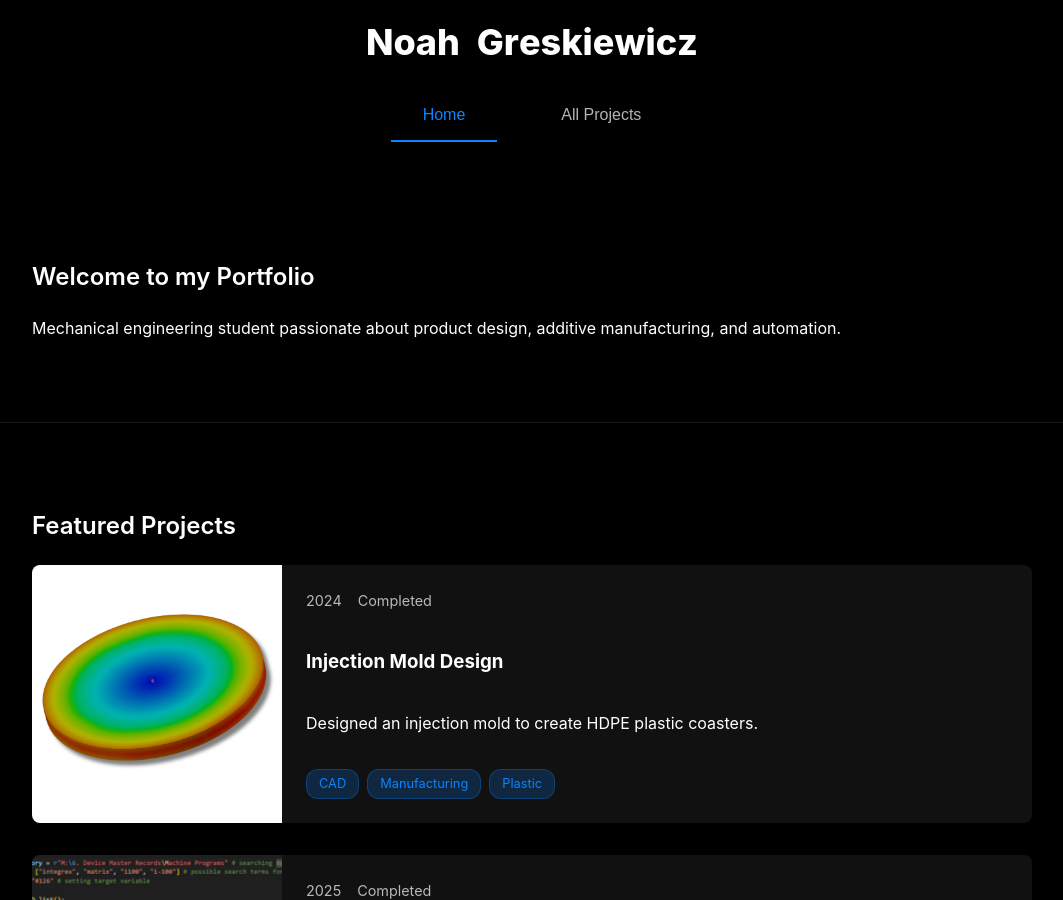
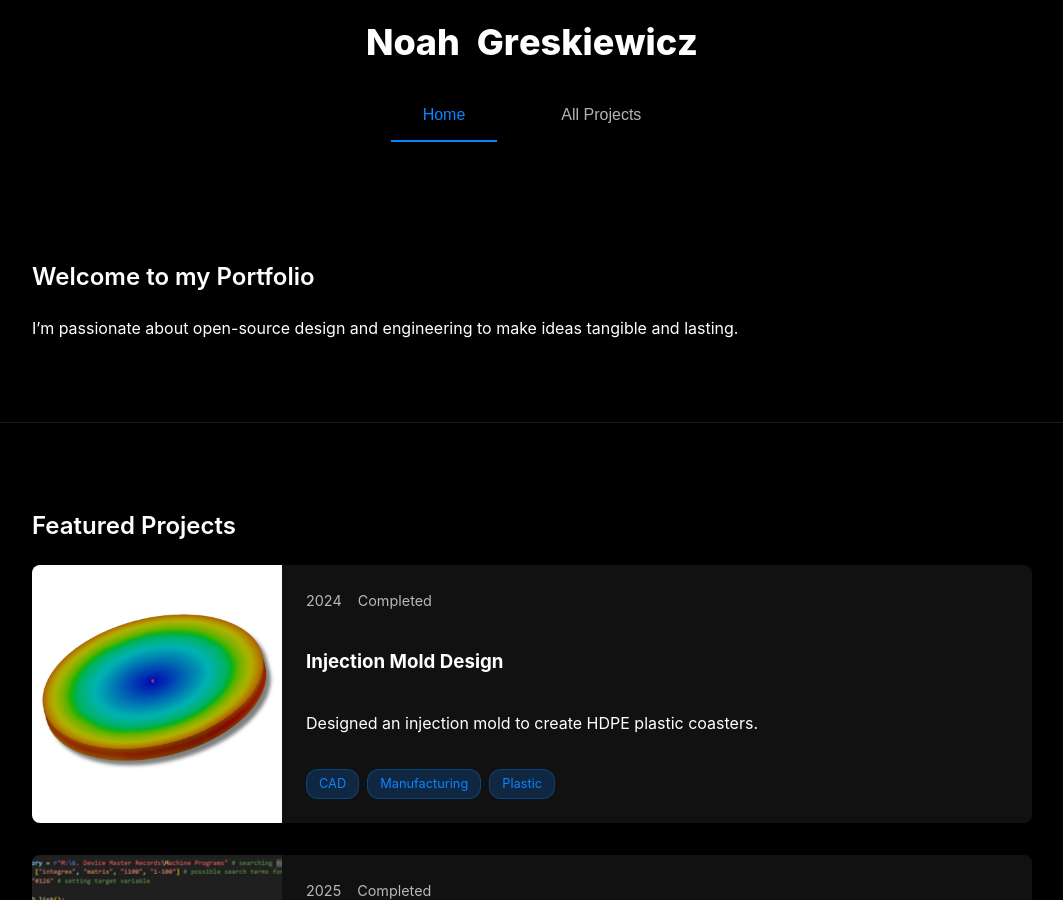
Before and after one commit to ngreskie/ngreskie.github.io, a Jekyll site: the page built from index.md, in a window 1280 px wide and 900 px high. Shown: the whole window, without its empty margins (108-1171 px from the left). Built offline with Jekyll 4.4.1, drawn with Linux system fonts in a browser that asks for light colours.

Commit message:
bio change

```diff
--- a/index.md
+++ b/index.md
@@ -12,7 +12,7 @@ title: Home
 <div id="home" class="section active">
     <section id="hero" data-aos="fade-up" class="fade-in">
         <h1>Welcome to my Portfolio</h1>
-        <p>Mechanical engineering student passionate about product design, additive manufacturing, and automation.</p>
+        <p>I’m passionate about open-source design and engineering to make ideas tangible and lasting.</p>
     </section>
 
     <section id="projects" data-aos="fade-up" class="fade-in">
```
